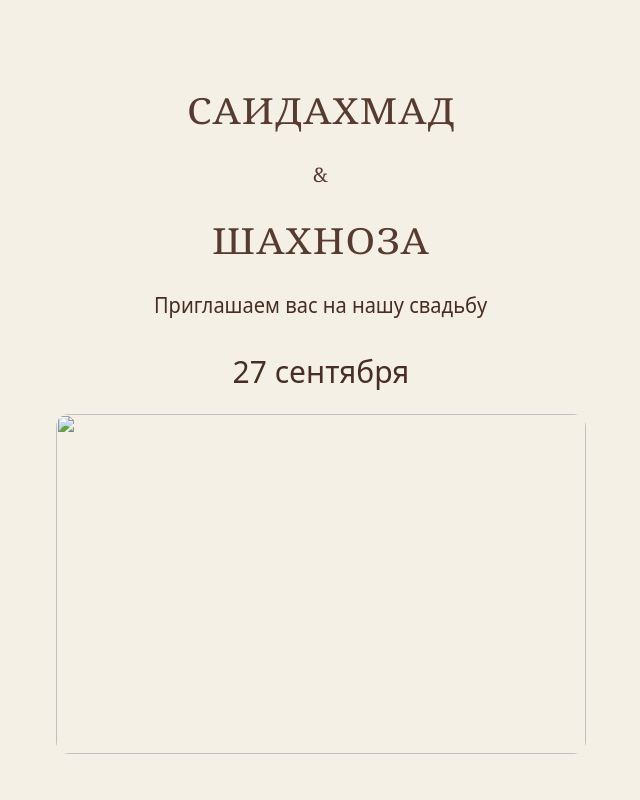
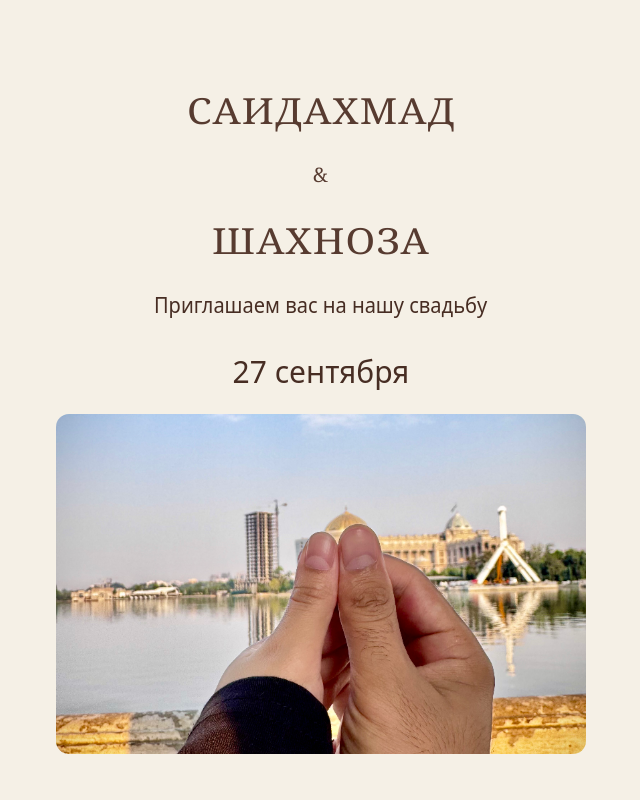
Before and after one commit to GitNub-Community-1/Svadba, a website: page index.html in a window 1280 px wide. Shown: the top 800 px of the page, without its empty margins (319-959 px from the left). Drawn offline with nearby package versions, Linux system fonts and the light colour scheme; the site is published under a folder, as on GitHub Pages, so addresses that start at the root find nothing.

Commit message:
Усранение проблемы с фоткой

```diff
--- a/index.html
+++ b/index.html
@@ -22,7 +22,7 @@
         </div>
         <div  data-aos = "fade-right" class="flex justify-center mt-[20px]">
             <!-- <img class="w-[530px] h-[340px] mx:w-[350px] mx:h-[230px] rounded-[13px]" src="https://images.zola.com/0d5eb69e-53e2-43a4-b471-92afcb525655?h=1000" alt=""> -->
-             <img class="w-[530px] h-[340px] mx:w-[350px] mx:h-[230px] rounded-[13px]" src="/phot/л.png" alt="">
+             <img class="w-[530px] h-[340px] mx:w-[350px] mx:h-[230px] rounded-[13px]" src="./phot/л.png" alt="">
         </div>
         <div>
           <div data-aos="zoom-in">
```
